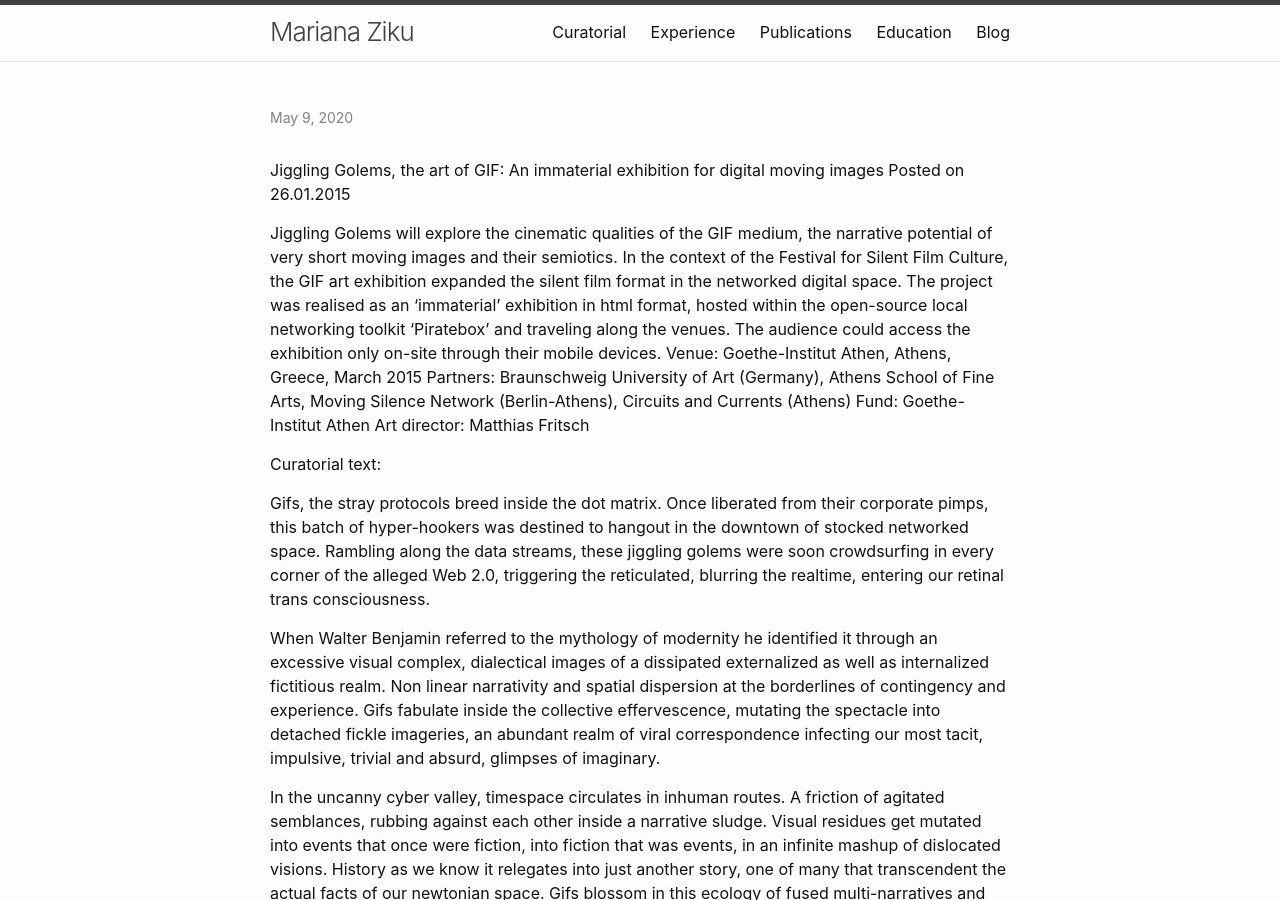
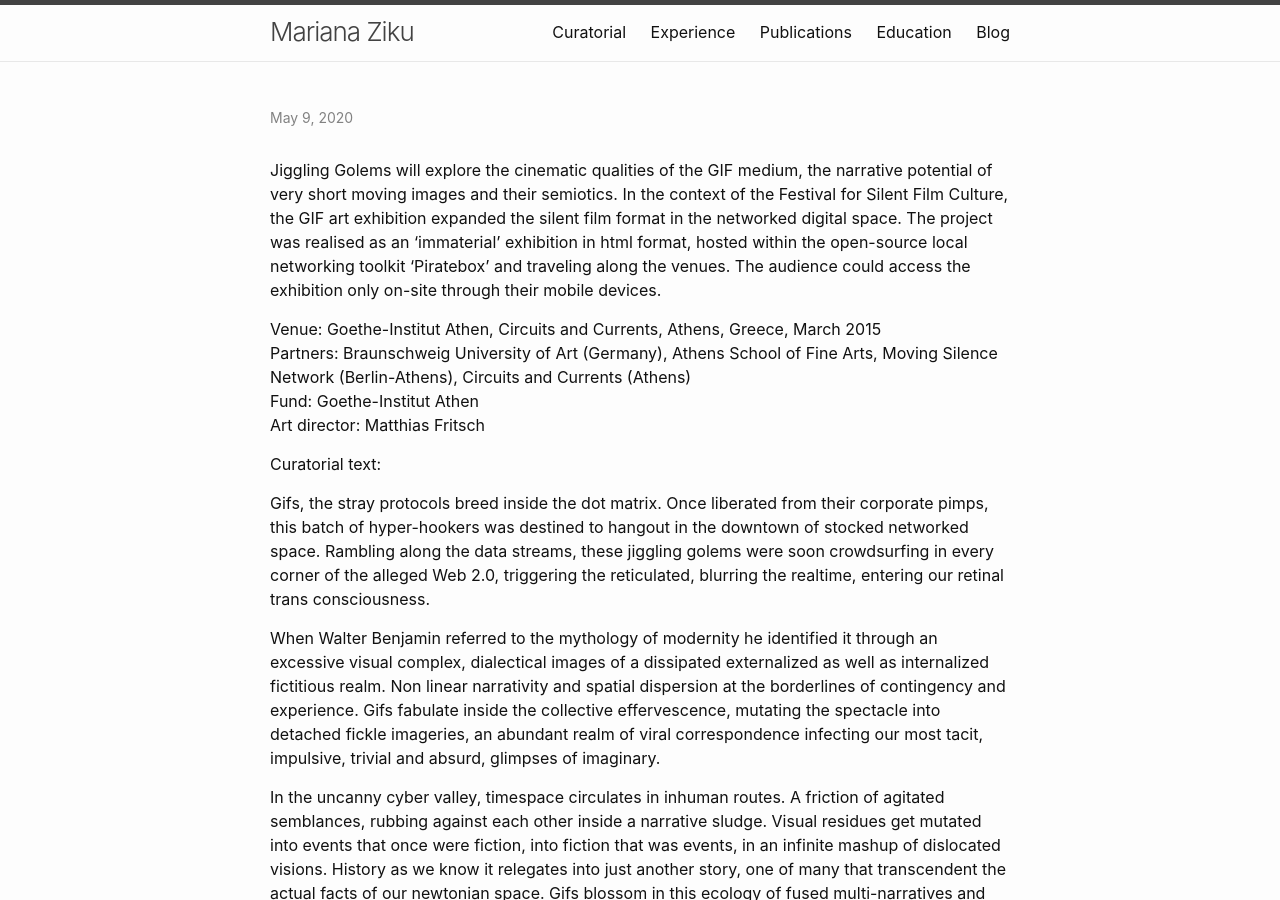
Before and after one commit to mziku/mziku.github.io, a Jekyll site: the page built from _posts/2015-01-26-jiggling-golems-the-art-of-gifs.md, in a window 1280 px wide and 900 px high. Built offline with Jekyll 4.4.1, drawn with Linux system fonts in a browser that asks for light colours; our own code applies the rules of GitHub Pages for plain Markdown files.

Commit message:
Update 2015-01-26-jiggling-golems-the-art-of-gifs.md

```diff
--- a/_posts/2015-01-26-jiggling-golems-the-art-of-gifs.md
+++ b/_posts/2015-01-26-jiggling-golems-the-art-of-gifs.md
@@ -6,11 +6,9 @@ tags:
 ---
 
 
-Jiggling Golems, the art of GIF: An immaterial exhibition for digital moving images
-Posted on 26.01.2015
+Jiggling Golems will explore the cinematic qualities of the GIF medium, the narrative potential of very short moving images and their semiotics. In the context of the Festival for Silent Film Culture, the GIF art exhibition expanded the silent film format in the networked digital space. The project was realised as an ‘immaterial’ exhibition in html format, hosted within the open-source local networking toolkit ‘Piratebox’ and traveling along the venues. The audience could access the exhibition only on-site through their mobile devices.
 
-Jiggling Golems will explore the cinematic qualities of the GIF medium, the narrative potential of very short moving images and their semiotics. In the context of the Festival for Silent Film Culture, the GIF art exhibition expanded the silent film format in the networked digital space. The project was realised as an ‘immaterial’ exhibition in html format, hosted within the open-source local networking toolkit ‘Piratebox’ and traveling along the venues. The audience could access the exhibition only on-site through their mobile devices.
-Venue: Goethe-Institut Athen, Athens, Greece, March 2015
+Venue: Goethe-Institut Athen, Circuits and Currents, Athens, Greece, March 2015
 Partners: Braunschweig University of Art (Germany), Athens School of Fine Arts, Moving Silence Network (Berlin-Athens), Circuits and Currents (Athens)
 Fund: Goethe-Institut Athen
 Art director: Matthias Fritsch
```
